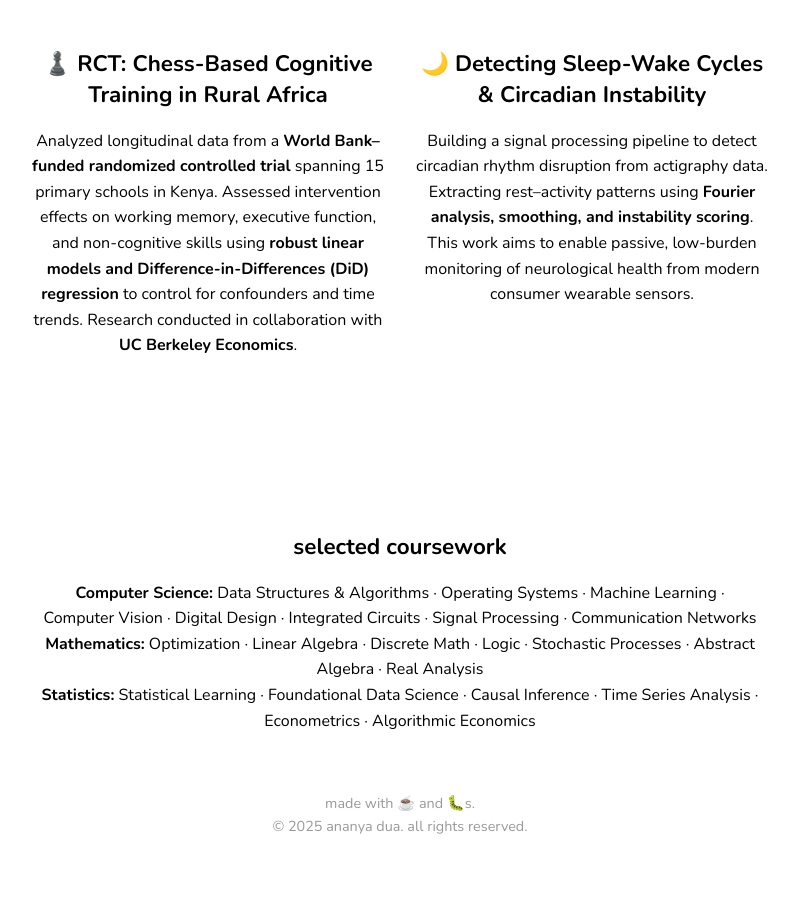
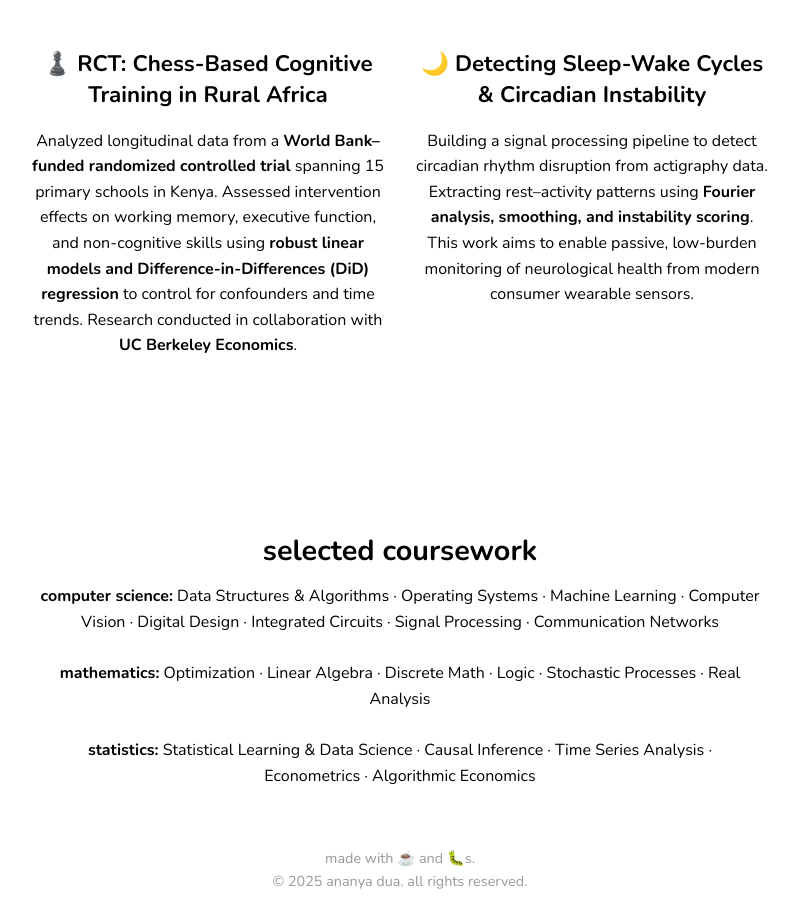
Before and after one commit to ananyadua27/ananyadua27.github.io, a website: page views/research.html in a window 1280 px wide. Shown: the part 2073-2980 px from the top of the page, without its empty margins (240-1038 px from the left). Before the commit the page ends 2925 px from the top, so only its background shows below. Drawn offline with nearby package versions, Linux system fonts and the light colour scheme; files that its build step writes are made by us from their sources.

Commit message:
stylistic

```diff
--- a/views/research.html
+++ b/views/research.html
@@ -84,20 +84,18 @@
             Building a signal processing pipeline to detect circadian rhythm disruption from actigraphy data. Extracting rest–activity patterns using <strong>Fourier analysis, smoothing, and instability scoring</strong>. This work aims to enable passive, low-burden monitoring of neurological health from modern consumer wearable sensors.
           </p>
         </div>
-
       </div>
     </main>
   </div>
 
   <section class="coursework" style="max-width: 720px; margin: 4em auto 2em auto; text-align: center;">
-  <h2>selected coursework</h2>
-  <p>
-    <strong>Computer Science:</strong> Data Structures & Algorithms · Operating Systems · Machine Learning · Computer Vision · Digital Design · Integrated Circuits · Signal Processing · Communication Networks<br />
-    <strong>Mathematics:</strong> Optimization · Linear Algebra · Discrete Math · Logic · Stochastic Processes · Abstract Algebra · Real Analysis<br />
-    <strong>Statistics:</strong> Statistical Learning · Foundational Data Science · Causal Inference · Time Series Analysis · Econometrics · Algorithmic Economics
-  </p>
- </section>
-
+  <h1 style="text-align: center;">selected coursework</h1>
+<p style="max-width: 720px; margin: auto;">
+  <strong>computer science:</strong> Data Structures & Algorithms · Operating Systems · Machine Learning · Computer Vision · Digital Design · Integrated Circuits · Signal Processing · Communication Networks<br><br>
+  <strong>mathematics:</strong> Optimization · Linear Algebra · Discrete Math · Logic · Stochastic Processes · Real Analysis<br><br>
+  <strong>statistics:</strong> Statistical Learning & Data Science · Causal Inference · Time Series Analysis · Econometrics · Algorithmic Economics
+</p>
+</section>
 
   <p style="text-align: center; font-size: 0.9rem; color: #999; margin-top: 4em;">
     made with ☕️ and 🐛s.<br />© 2025 ananya dua. all rights reserved.
```
